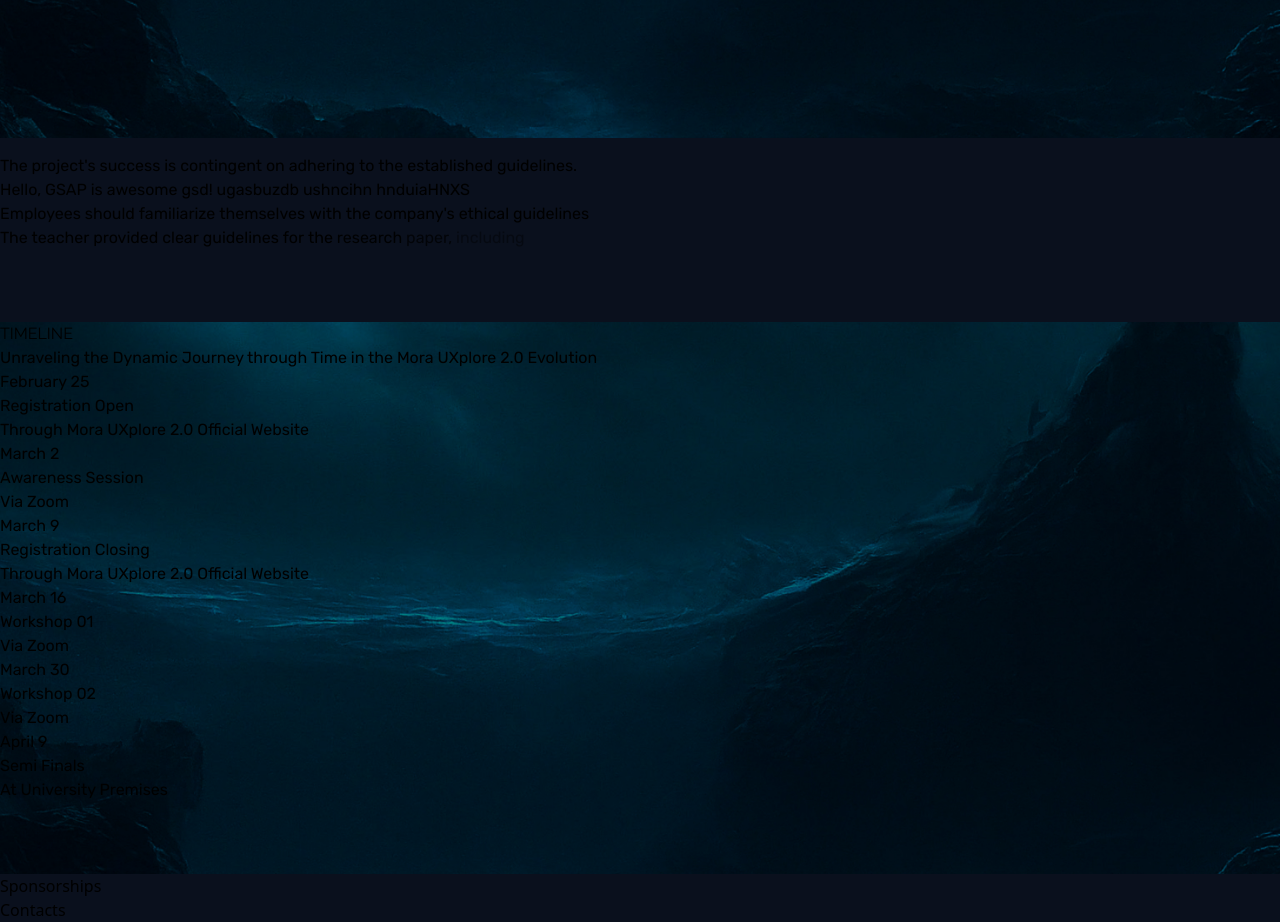
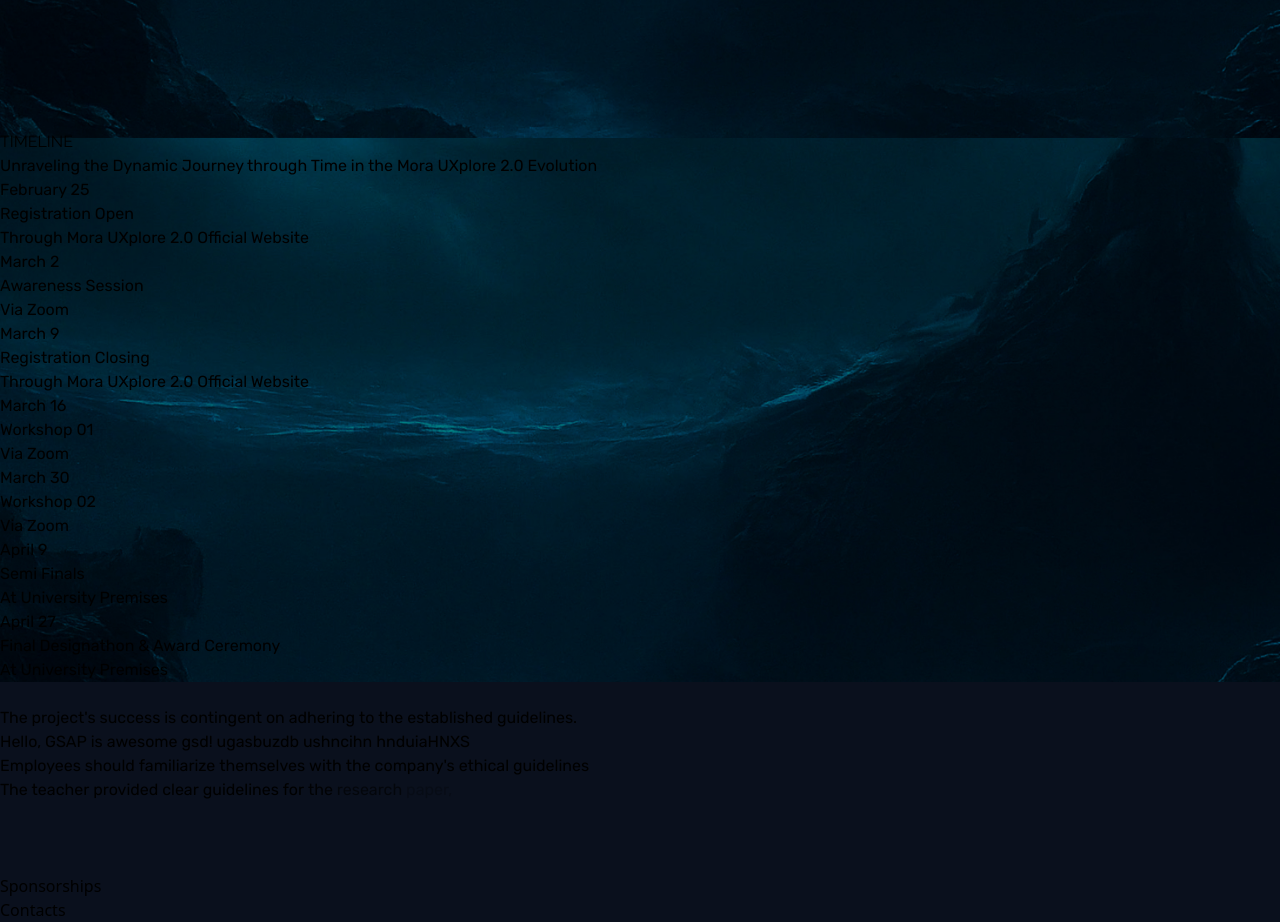
Before and after one commit to UXplore-2-0/official-web, a React (Vite) app in the folder client/: page / in a window 1280 px wide. Shown: the part 1718-2640 px from the top of the page. Built offline with nearby package versions, Linux system fonts and the light colour scheme.

Commit message:
stick issue resolved

```diff
--- a/client/src/pages/Home/Home.jsx
+++ b/client/src/pages/Home/Home.jsx
@@ -12,8 +12,9 @@
     <>
       <Main/>
       <Intro />
+
+      <Timeline/>
       <Guidlines/>
-      <Timeline/>
       <Sponsorships/>
       <Contacts/>
     </>
--- a/client/src/pages/Home/components/Timeline/Timeline.css
+++ b/client/src/pages/Home/components/Timeline/Timeline.css
@@ -1,8 +1,6 @@
 .timeline-backdrop {
 
     background-image: url('./images/bgNew.jpg');
-    /* object-fit: ; */
-    position: sticky;
     top: 0;
     left:0;
     background-size: cover;
```
